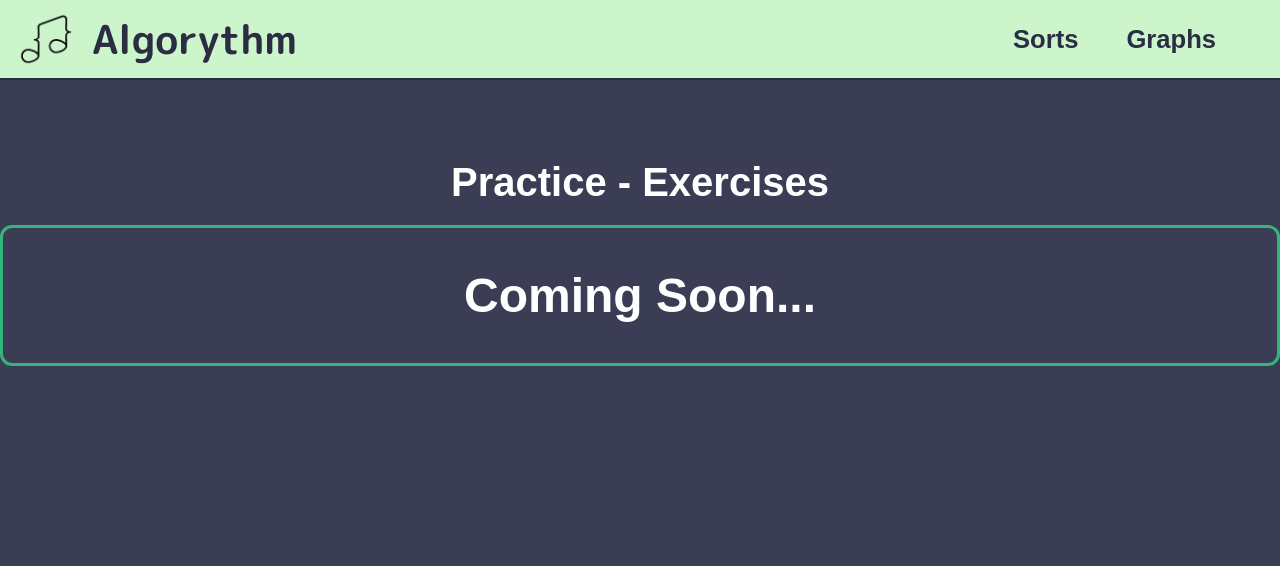
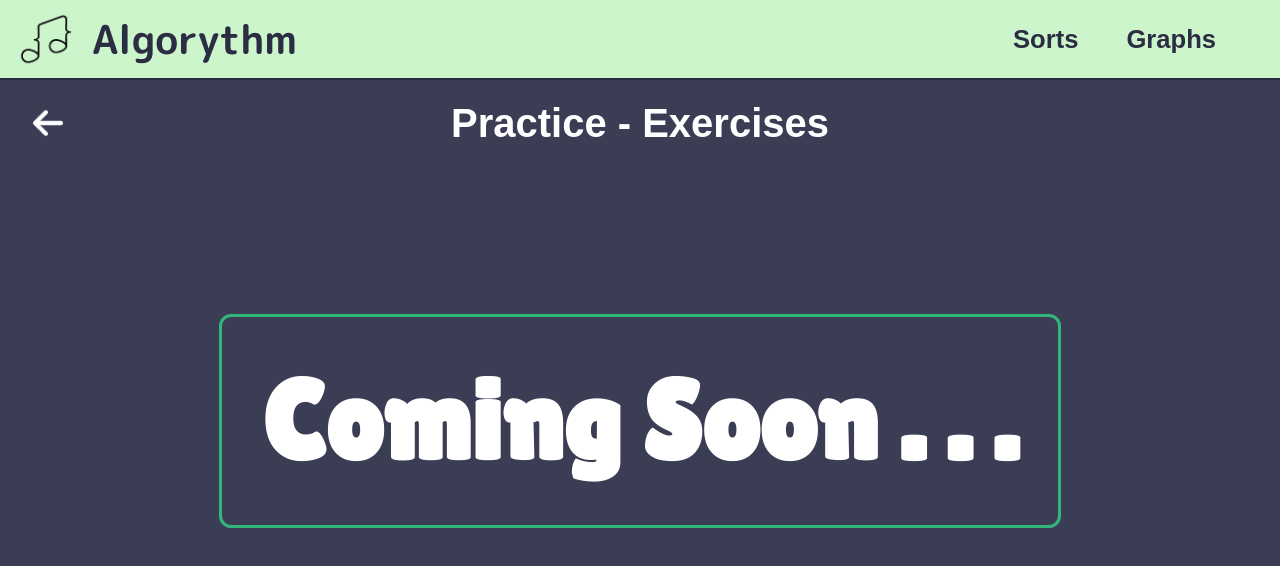
Before and after one commit to santiagosauma/Algorythm, a React (Create React App) app: page /practice in a window 1280 px wide. Shown: the top 566 px of the page. Built offline with nearby package versions, Linux system fonts and the light colour scheme.

Commit message:
"Coming Soon . . ." base page done

```diff
--- a/src/components/Practice.js
+++ b/src/components/Practice.js
@@ -1,15 +1,23 @@
 import React from 'react';
+import { useNavigate } from 'react-router-dom';
 import TopBar from './TopBar';
 import './styles/Practice.css';
 
 function Practice() {
+  const navigate = useNavigate();
+
   return (
     <div className="practice-page">
       <TopBar />
       <div className="practice-content">
-        <h1>Practice - Exercises</h1>
+        <div className="header-row">
+          <button className="back-button" onClick={() => navigate(-1)}>
+            <img src={process.env.PUBLIC_URL + '/resources/arrow.png'} alt="Go Back" className="arrow-back" />
+          </button>
+          <h1>Practice - Exercises</h1>
+        </div>
         <div className="coming-soon-container">
-          <h2>Coming Soon...</h2>
+          <h2>Coming Soon . . .</h2>
         </div>
       </div>
     </div>
--- a/src/components/styles/Practice.css
+++ b/src/components/styles/Practice.css
@@ -1,5 +1,7 @@
+@import url('https://fonts.googleapis.com/css2?family=Lilita+One&display=swap');
+
 .practice-page {
-    padding: 0px;
+  padding: 0;
   color: white;
   background-color: #3b3d54;
   min-height: 100vh;
@@ -8,28 +10,55 @@
 
 .practice-content {
   text-align: center;
-    margin-top: 10vh;
+  margin-top: 3.5vh;
 }
 
-  .practice-content h1 {
+.header-row {
+  display: flex;
+  align-items: center;
+  justify-content: space-between;
+  padding: 0 20px;
+  position: relative;
+  margin-bottom: 22vh;
+}
+
+.back-button {
+  display: flex;
+  justify-content: flex-start;
+  margin-right: auto;
+}
+
+.arrow-back {
+  width: 30px;
+  height: auto;
+}
+
+.header-row h1 {
   font-family: 'Sora', sans-serif;
   font-size: 2.5rem;
   color: white;
-    margin-bottom: 20px;
+  position: absolute;
+  left: 50%;
+  transform: translateX(-50%);
 }
 
 .coming-soon-container {
   display: flex;
   justify-content: center;
   align-items: center;
-    background-color: transparent;
+  margin-top: 20px;
+  text-align: center;
+  padding: 40px;
   border: 3px solid #32b67a;
   border-radius: 12px;
-    padding: 40px;
+  margin-left: auto;
+  margin-right: auto;
+  width: fit-content;
 }
 
 .coming-soon-container h2 {
-    font-family: 'Sora', sans-serif;
-    font-size: 3rem;
+  font-family: 'Lilita One', cursive;
+  font-size: 7rem;
   color: white;
+  margin: 0;
 }
```
Lines whose indentation alone changed are shown as unchanged.
